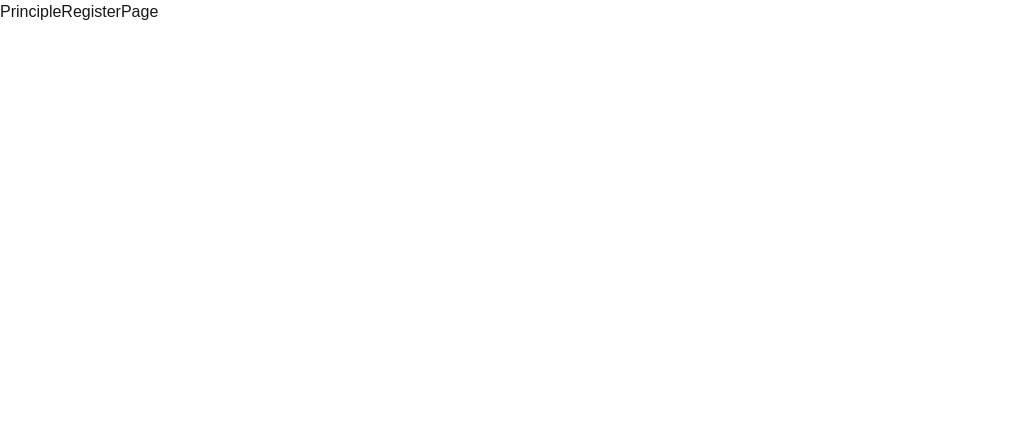
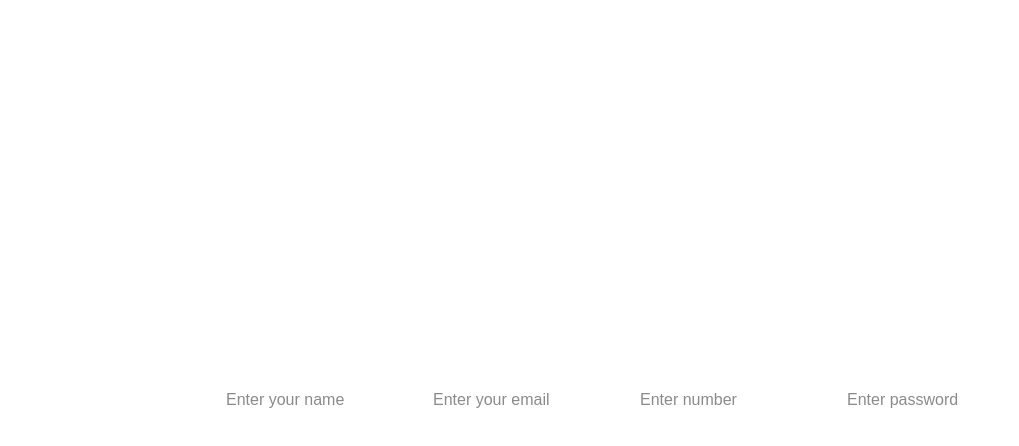
Before and after one commit to adityarwt1/School-Management-app-nextjs-mongodb, a Next.js app: page /principle-register in a window 1280 px wide. Shown: the top 446 px of the page, without its empty margins (0-1019 px from the left). Built offline with nearby package versions, Linux system fonts and the light colour scheme.

Commit message:
request interface

```diff
--- a/app/(pinciple)/principle-register/page.tsx
+++ b/app/(pinciple)/principle-register/page.tsx
@@ -1,9 +1,57 @@
-import React from 'react'
+import { PrincipleInfoInterface } from "@/interfaces/Principle/Register/requestInterface";
+import React, { useState } from "react";
 
 const PrincipleRegisterPage = () => {
+  const [principleInfo, setPrincipleInfo] = useState<PrincipleInfoInterface>({
+    fullName: "",
+    email: "",
+    contactNumber: 0,
+    password: "",
+    _id: "", // safe for frontend
+  });
+
+  const handleChange = (e: React.ChangeEvent<HTMLInputElement>) => {
+    const { name, value } = e.target;
+
+    setPrincipleInfo((prev) => ({
+      ...prev,
+      [name]: name === "contactNumber" ? Number(value) : value,
+    }));
+  };
+
   return (
-    <div>PrincipleRegisterPage</div>
-  )
-}
+    <div className="w-full h-screen flex justify-center items-center">
+      <form>
+        <input
+          type="text"
+          name="fullName"
+          placeholder="Enter your name"
+          onChange={handleChange}
+        />
 
-export default PrincipleRegisterPage
+        <input
+          type="email"
+          name="email"
+          placeholder="Enter your email"
+          onChange={handleChange}
+        />
+
+        <input
+          type="number"
+          name="contactNumber"
+          placeholder="Enter number"
+          onChange={handleChange}
+        />
+
+        <input
+          type="password"
+          name="password"
+          placeholder="Enter password"
+          onChange={handleChange}
+        />
+      </form>
+    </div>
+  );
+};
+
+export default PrincipleRegisterPage;
--- a/interfaces/Principle/Register/requestInterface.ts
+++ b/interfaces/Principle/Register/requestInterface.ts
@@ -5,6 +5,6 @@ export interface PrincipleInfoInterface{
     contactNumber:number,
     email:string
     password:string,
-    _id:mongoose.Types.ObjectId
+    _id:mongoose.Types.ObjectId | string
 
 }
```
